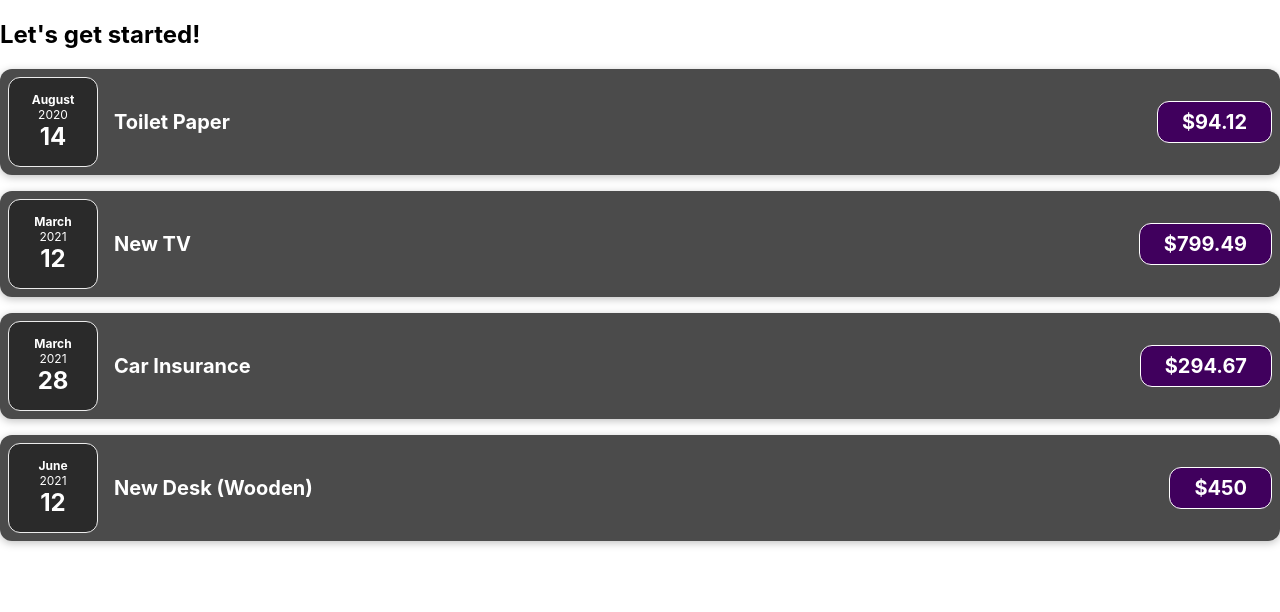
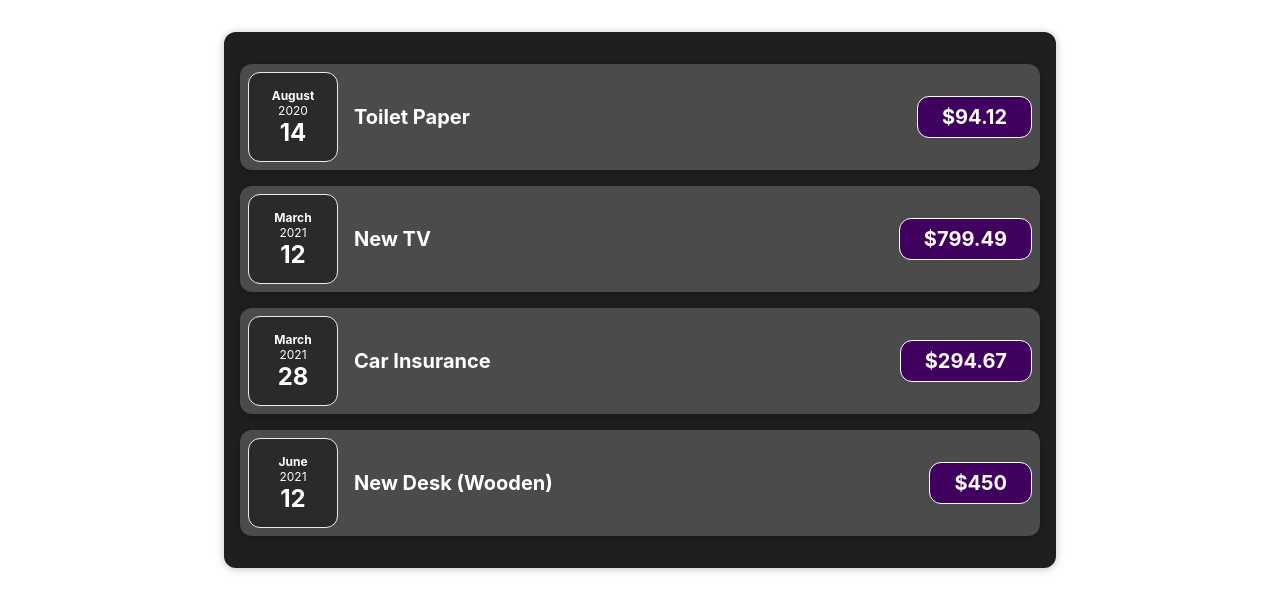
Before and after one commit to 0xAureoleNode/course-react-basic, a React (Create React App) app: page / in a window 1280 px wide. Shown: the top 612 px of the page. Built offline with nearby package versions, Linux system fonts and the light colour scheme.

Commit message:
优化了组件架构，增添css files

```diff
--- a/src/App.js
+++ b/src/App.js
@@ -1,4 +1,4 @@
-import ExpenseItem from './Components/Expenseltem';
+import Expenses from './Components/Expenses/Expenses';
 function App() {
   const expenses = [
     {
@@ -28,16 +28,7 @@
   ];
   return (
     <div>
-      <h2>Let's get started!</h2>
-      {expenses.map((expense) => (
-        <div key={expense.id}>
-          <ExpenseItem
-            title={expense.title}
-            amount={expense.amount}
-            date={expense.date}
-          />
-        </div>
-      ))}
+      <Expenses expenses={expenses} />
     </div>
   );
 }
--- a/src/Components/Expenseltem.js
+++ b/src/Components/ExpenseItem/Expenseltem.js
@@ -1,5 +1,5 @@
 import './ExpenseItem.css';
-import ExpenseDate from './ExpenseDate';
+import ExpenseDate from '../ExpenseDate/ExpenseDate';
 // a react component is just a js function
 const ExpenseItem = ({ date, title, amount }) => {
   return (
--- /dev/null
+++ b/src/Components/Expenses/Expenses.css
@@ -0,0 +1,9 @@
+.expenses {
+  padding: 1rem;
+  background-color: rgb(31, 31, 31);
+  margin: 2rem auto;
+  width: 50rem;
+  max-width: 95%;
+  border-radius: 12px;
+  box-shadow: 0 1px 8px rgba(0, 0, 0, 0.25);
+}
--- /dev/null
+++ b/src/Components/Expenses/Expenses.js
@@ -0,0 +1,19 @@
+import ExpenseItem from '../ExpenseItem/Expenseltem';
+import './Expenses.css';
+const Expenses = ({ expenses }) => {
+  return (
+    <div className="expenses">
+      {expenses.map((expense) => (
+        <div key={expense.id}>
+          <ExpenseItem
+            title={expense.title}
+            amount={expense.amount}
+            date={expense.date}
+          />
+        </div>
+      ))}
+    </div>
+  );
+};
+
+export default Expenses;
```
Also changed, not shown: src/Components/ExpenseDate/ExpenseDate.css (renamed from src/Components/ExpenseDate.css), src/Components/ExpenseDate/ExpenseDate.js (renamed from src/Components/ExpenseDate.js), src/Components/ExpenseItem/ExpenseItem.css (renamed from src/Components/ExpenseItem.css).
